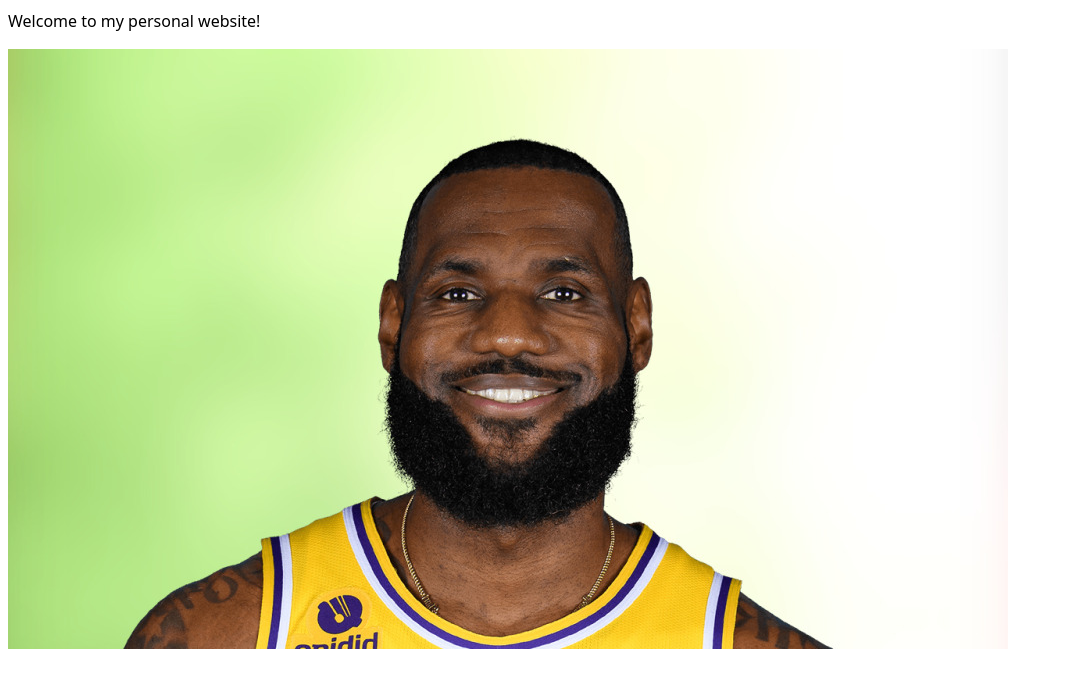
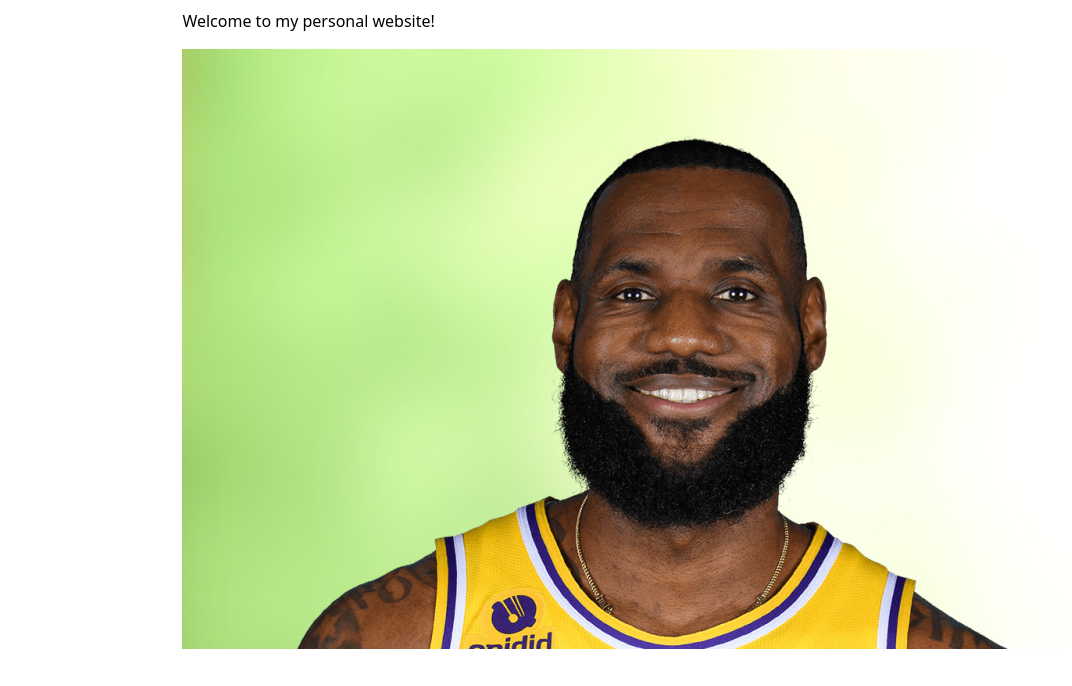
Before and after one commit to jyepez26/portfolio, a plain HTML site: page index.html in a window 1280 px wide. Shown: the part 114-800 px from the top of the page, without its empty margins (0-1072 px from the left). Drawn offline with Linux system fonts and the light colour scheme.

Commit message:
width changes

```diff
--- a/index.html
+++ b/index.html
@@ -7,6 +7,7 @@
     <link rel="stylesheet" href="style.css">
 </head>
 <body>
+    <a class="current">
         <nav>
             <a href="index.html">Home</a>
             <a href="contact/index.html">Contact</a>
@@ -15,6 +16,7 @@
             <a href="https://github.com/jyepez26" target="_blank">
                 Github Profile</a>
         </nav>
+    </a>
     <h1>Jonathan Yepez</h1>
     <p>Welcome to my personal website!</p>
     <img src="images/lebron.jpeg", alt="Picture of the goat">
--- a/style.css
+++ b/style.css
@@ -3,4 +3,6 @@ body {
 	   and use the OS’s UI font as the website font
 	 */
   font: 100%/1.5 system-ui;
+  max-width: 100ch;
+  margin-inline: max(1em, (100% - 100ch) / 2);
 }
```
Also changed, not shown: 2 other files. Lines whose indentation alone changed are shown as unchanged.
